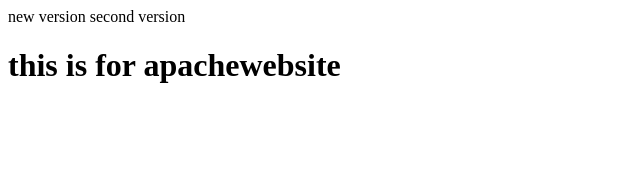
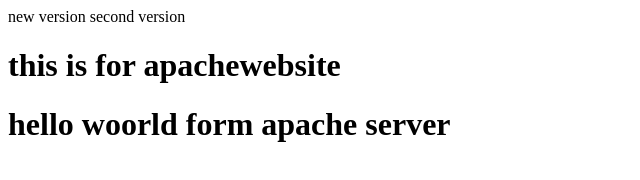
Before and after one commit to pasem21/automation-application, a plain HTML site: page index.html in a window 1280 px wide. Shown: the whole page, without its empty margins (0-640 px from the left). Drawn offline with Linux system fonts and the light colour scheme.

Commit message:
commit for apache server

```diff
--- a/index.html
+++ b/index.html
@@ -1,3 +1,4 @@
 new version
 second version
 <h1>this is for apachewebsite</h1>
+<h1>hello woorld form apache server</h1>
```
